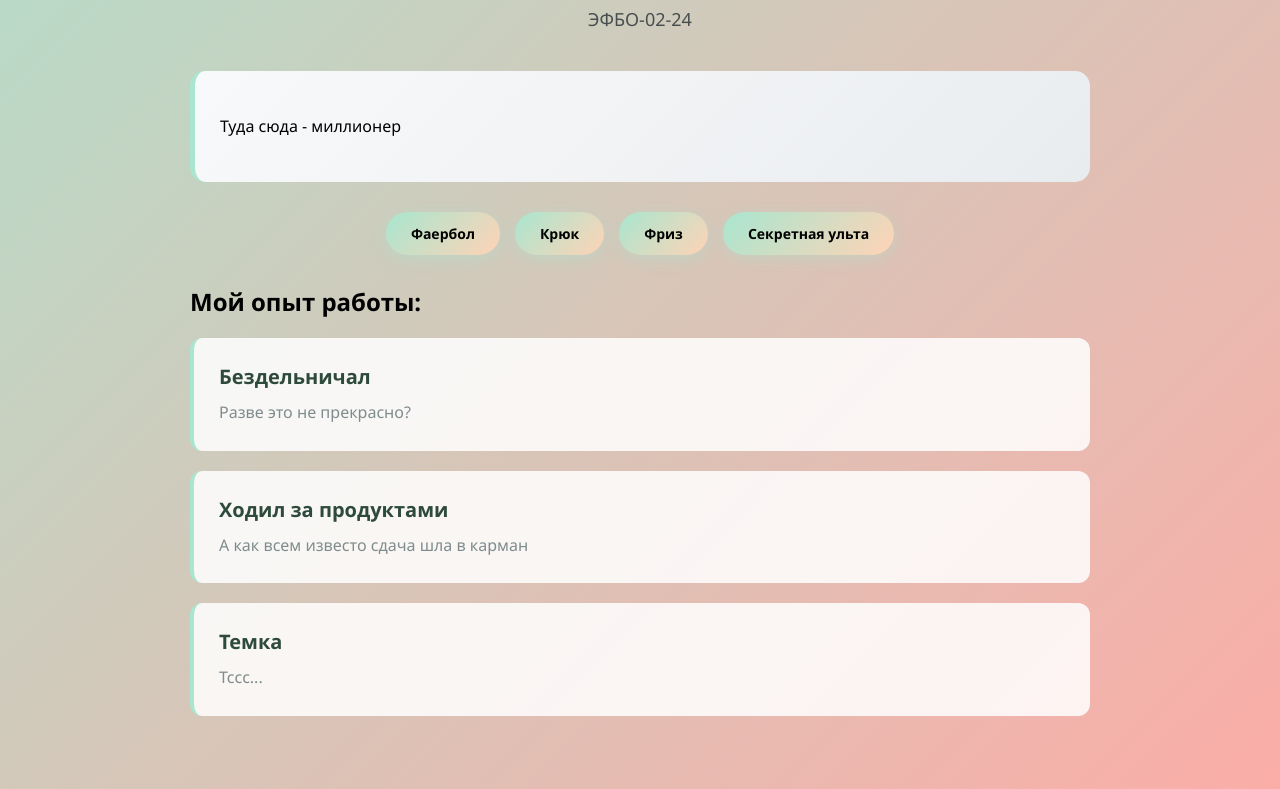
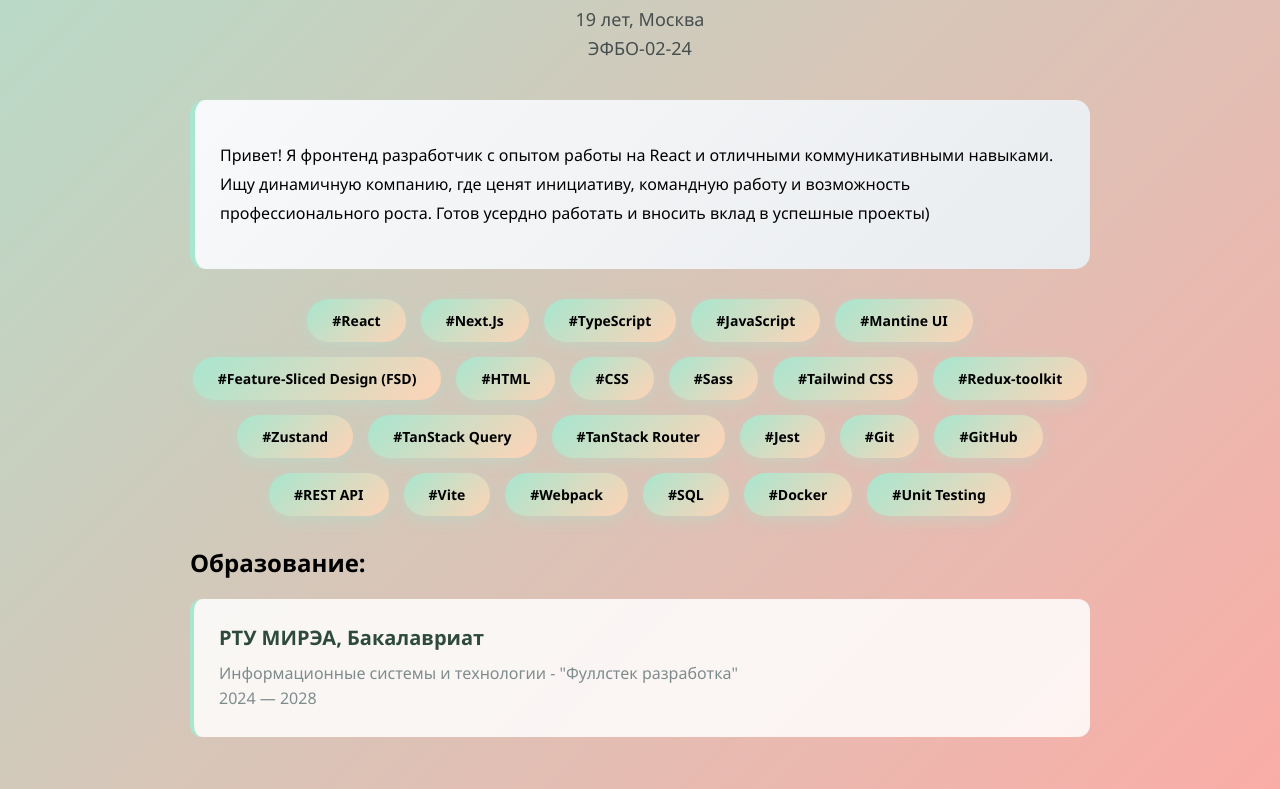
Before and after one commit to i-fyod/frontend-and-backend-practice, a plain HTML site: page index.html in a window 1280 px wide. Shown: the part 551-1340 px from the top of the page. Drawn offline with Linux system fonts and the light colour scheme.

Commit message:
refactor: update content with resume data

```diff
--- a/index.html
+++ b/index.html
@@ -23,36 +23,49 @@
 
     <main class="content">
         <div class="profile-header">
-            <h1 class="profile-title">Информация об авторе</h1>
+            <h1 class="profile-title">Frontend-разработчик</h1>
             <img class="profile-photo" src="images/avatar.jpg" alt="Фото автора" width="200" height="200">
             <h2 class="profile-name">Федоров Илья</h2>
+            <p class="profile-group">19 лет, Москва</p>
             <p class="profile-group">ЭФБО-02-24</p>
         </div>
 
         <div class="about-me">
-            <p>Туда сюда - миллионер</p>
+            <p>Привет! Я фронтенд разработчик с опытом работы на React и отличными коммуникативными навыками. Ищу динамичную компанию, где ценят инициативу, командную работу и возможность профессионального роста. Готов усердно работать и вносить вклад в успешные проекты)</p>
         </div>
 
         <div class="skills-container">
-            <div class="skill-tag">Фаербол</div>
-            <div class="skill-tag">Крюк</div>
-            <div class="skill-tag">Фриз</div>
-            <div class="skill-tag">Секретная ульта</div>
+            <div class="skill-tag">#React</div>
+            <div class="skill-tag">#Next.Js</div>
+            <div class="skill-tag">#TypeScript</div>
+            <div class="skill-tag">#JavaScript</div>
+            <div class="skill-tag">#Mantine UI</div>
+            <div class="skill-tag">#Feature-Sliced Design (FSD)</div>
+            <div class="skill-tag">#HTML</div>
+            <div class="skill-tag">#CSS</div>
+            <div class="skill-tag">#Sass</div>
+            <div class="skill-tag">#Tailwind CSS</div>
+            <div class="skill-tag">#Redux-toolkit</div>
+            <div class="skill-tag">#Zustand</div>
+            <div class="skill-tag">#TanStack Query</div>
+            <div class="skill-tag">#TanStack Router</div>
+            <div class="skill-tag">#Jest</div>
+            <div class="skill-tag">#Git</div>
+            <div class="skill-tag">#GitHub</div>
+            <div class="skill-tag">#REST API</div>
+            <div class="skill-tag">#Vite</div>
+            <div class="skill-tag">#Webpack</div>
+            <div class="skill-tag">#SQL</div>
+            <div class="skill-tag">#Docker</div>
+            <div class="skill-tag">#Unit Testing</div>
         </div>
 
         <div class="experience-section">
-            <h2 class="section-title">Мой опыт работы:</h2>
+            <h2 class="section-title">Образование:</h2>
             <div class="experience-card">
-                <h3 class="experience-title">Бездельничал</h3>
-                <p class="experience-desc">Разве это не прекрасно?</p>
-            </div>
-            <div class="experience-card">
-                <h3 class="experience-title">Ходил за продуктами</h3>
-                <p class="experience-desc">А как всем известо сдача шла в карман</p>
-            </div>
-            <div class="experience-card">
-                <h3 class="experience-title">Темка</h3>
-                <p class="experience-desc">Тссс...</p>
+                <h3 class="experience-title">РТУ МИРЭА, Бакалавриат</h3>
+                <p class="experience-desc">Информационные системы и технологии - "Фуллстек разработка"</p>
+                <p class="experience-desc">2024 — 2028</p>
             </div>
         </div>
     </main>
```
Also changed, not shown: pages/contacts.html (+7 -4 lines).
